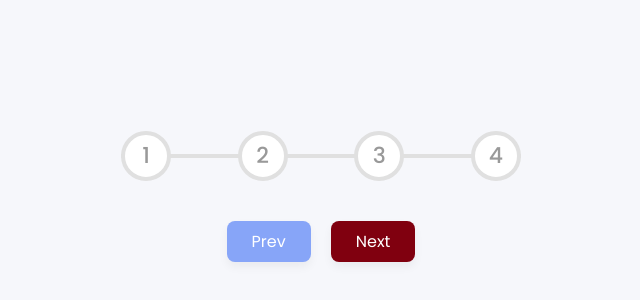
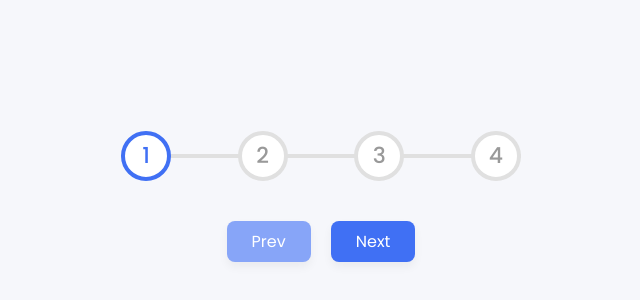
Before and after one commit to heirosdule/progressbar, a plain HTML site: page index.html in a window 1280 px wide. Shown: the part 204-504 px from the top of the page, without its empty margins (319-959 px from the left). Drawn offline with Linux system fonts and the light colour scheme.

Commit message:
Update styles.css

```diff
--- a/styles.css
+++ b/styles.css
@@ -45,8 +45,8 @@ body {
 }
 .steps .circle.active {
   transition-delay: 100ms;
-  border-color: #80000ff;
-  color: #80000ff;
+  border-color: #4070f4;
+  color: #4070f4;
 }
 .steps .progress-bar {
   position: absolute;
@@ -59,7 +59,7 @@ body {
   position: absolute;
   height: 100%;
   width: 0%;
-  background: #80000f;
+  background: #4070f4;
   transition: all 300ms ease;
 }
 .container .buttons {
@@ -68,7 +68,7 @@ body {
 }
 .buttons button {
   padding: 8px 25px;
-  background: #80000f;
+  background: #4070f4;
   border: none;
   border-radius: 8px;
   color: #fff;
```
